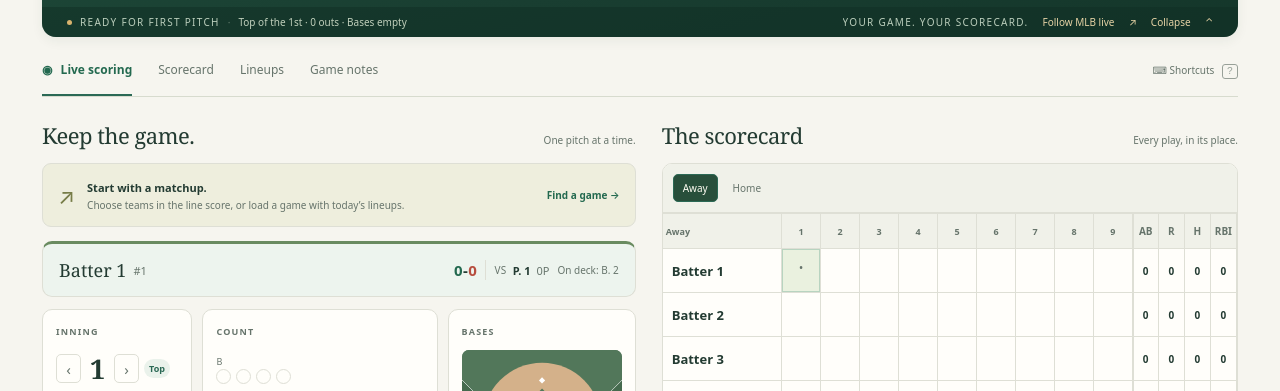
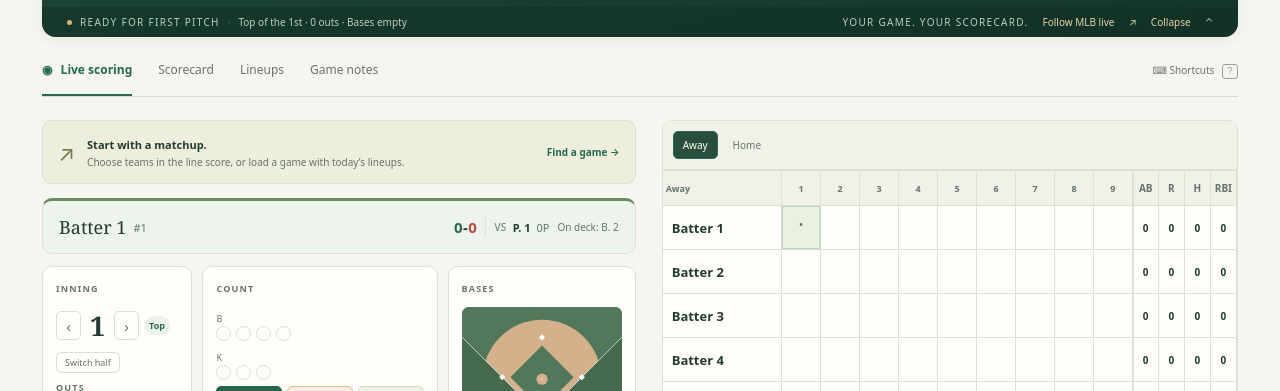
Before and after one commit to krburchel/baseballscorecard, a website: page index.html in a window 1280 px wide. Shown: the part 357-748 px from the top of the page. Drawn offline with Linux system fonts and the light colour scheme.

Commit message:
Scorebook: drop the two decorative column headers
Remove the "Keep the game." header over the scoring controls and the "The
scorecard" header over the grid; the columns start at their content. The
smaller "On the mound" / "Play by play" labels stay.

Co-Authored-By: Claude Opus 4.8 <noreply@anthropic.com>

```diff
--- a/index.html
+++ b/index.html
@@ -80,7 +80,6 @@
   </nav>
   <div class="workspace" id="workspace" role="tabpanel" aria-labelledby="tab-live" tabindex="-1">
     <main class="col-main" id="scoringPanel">
-      <div class="section-heading"><h2>Keep the game.</h2><span>One pitch at a time.</span></div>
       <div class="setup-tip" id="setupTip"><span class="tip-icon" aria-hidden="true">↗</span><div><strong>Start with a matchup.</strong><p>Choose teams in the line score, or load a game with today’s lineups.</p></div><button onclick="showTodaysGames()">Find a game →</button></div>
 
   <div class="backup-nudge" id="backupNudge" role="status" hidden></div>
@@ -241,7 +240,6 @@
     </main>
     <aside class="col-side" id="scorecardPanel">
   <!-- Scorecard grid -->
-  <div class="section-heading"><h2>The scorecard</h2><span>Every play, in its place.</span></div>
   <div class="scorecard-wrap" id="scorecard"></div>
 
   <!-- Pitchers -->
```
